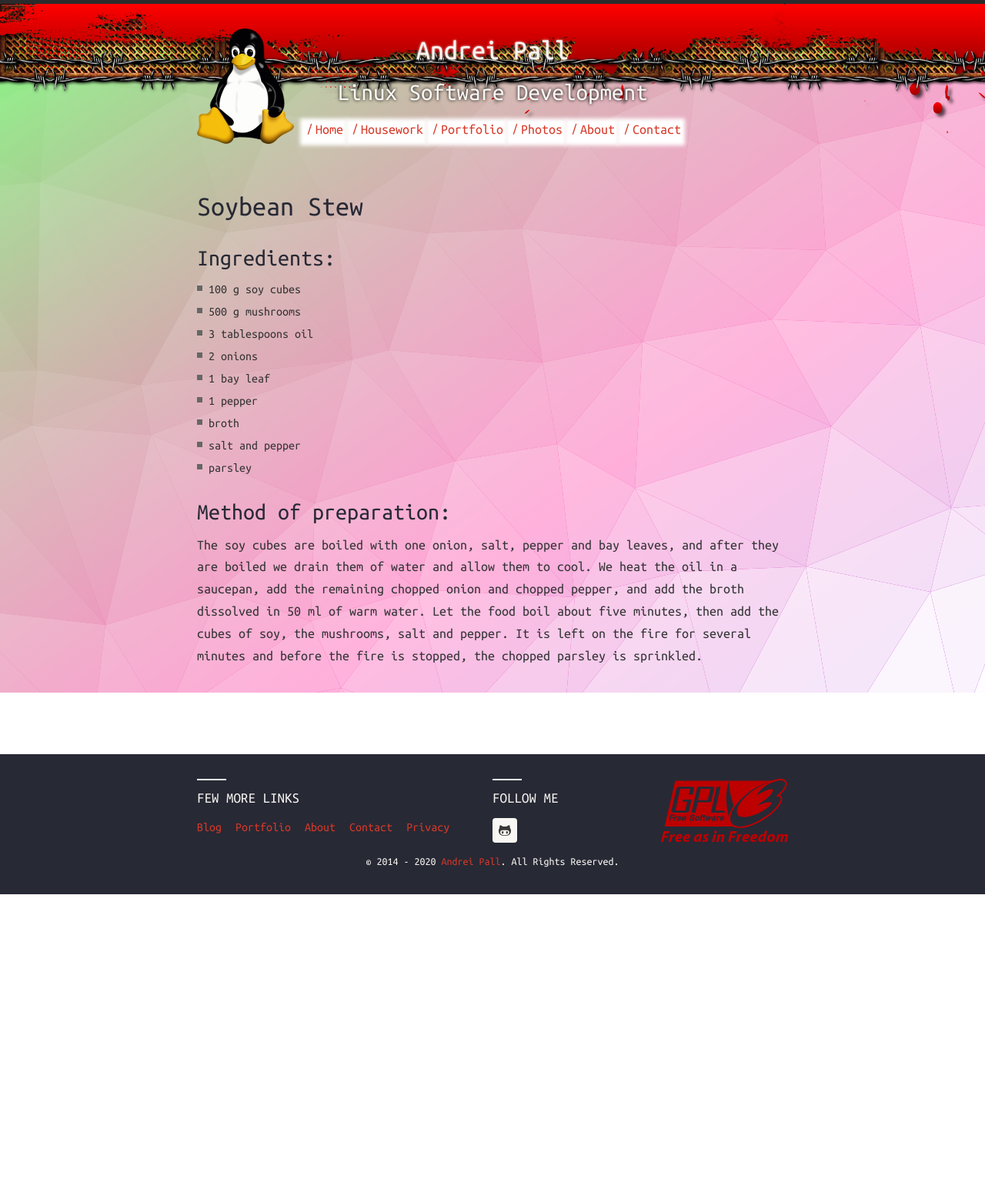
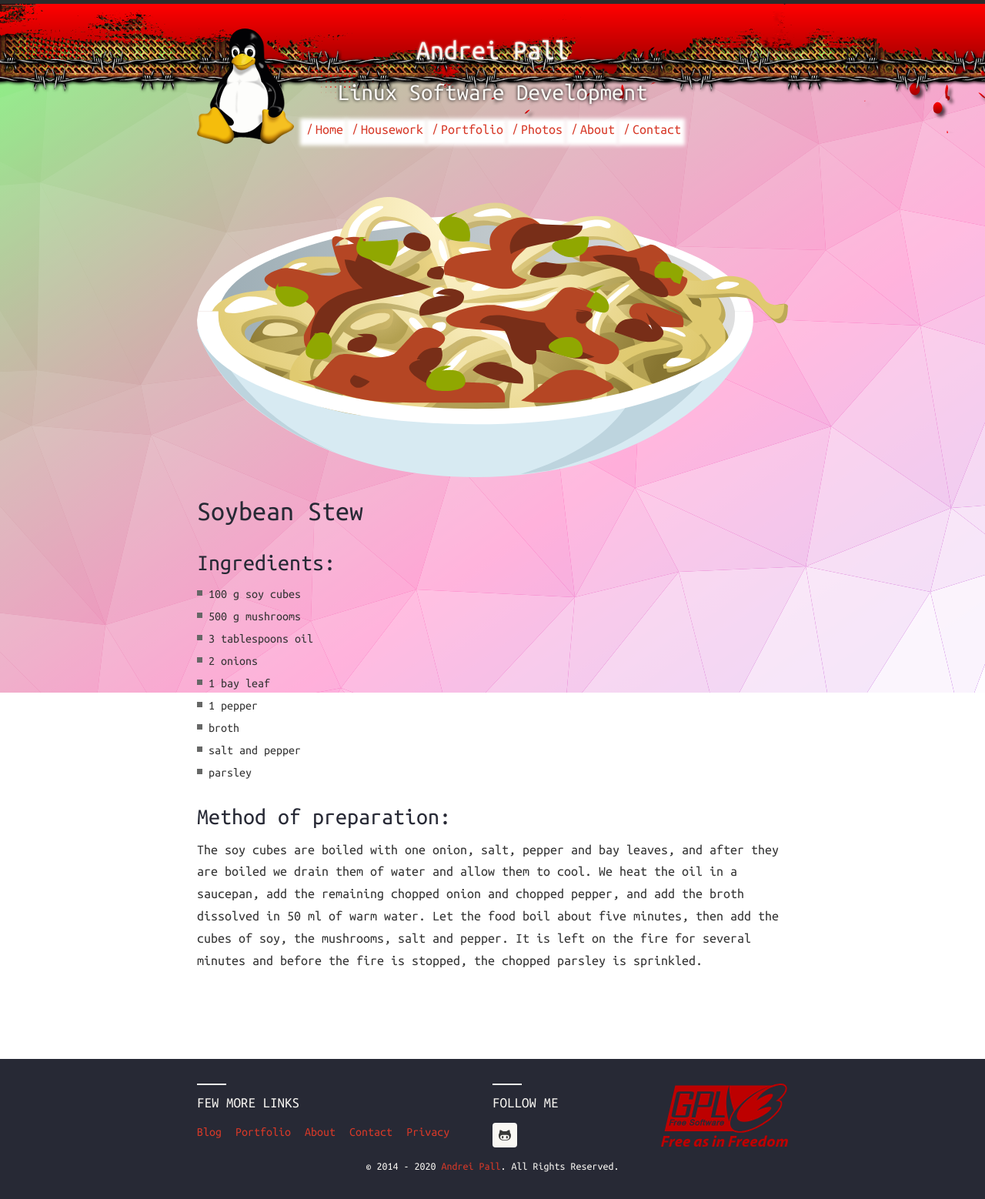
Before and after one commit to andreipall/andreipall.github.io, a Jekyll site: the page built from _recipes/soybean-stew.html, in a window 1280 px wide. Shown: the whole page at 77% size. Built offline with Jekyll 4.4.1, drawn with Linux system fonts in a browser that asks for light colours; comment, search, counter and statistics services are not loaded; before the commit the page ends 1162 px from its top, so only the background shows below that.

Commit message:
Update recipes_post.html

```diff
--- a/_layouts/recipes_post.html
+++ b/_layouts/recipes_post.html
@@ -5,6 +5,7 @@ layout: default
 <div class="page-content wc-container">
 
 	<div class="post">
+		<img id="food" src="/assets/img/cooking.svg" />
 		<div>
 		<h1 class="post-title">{{ page.title }}</h1>
 		</div>
```
